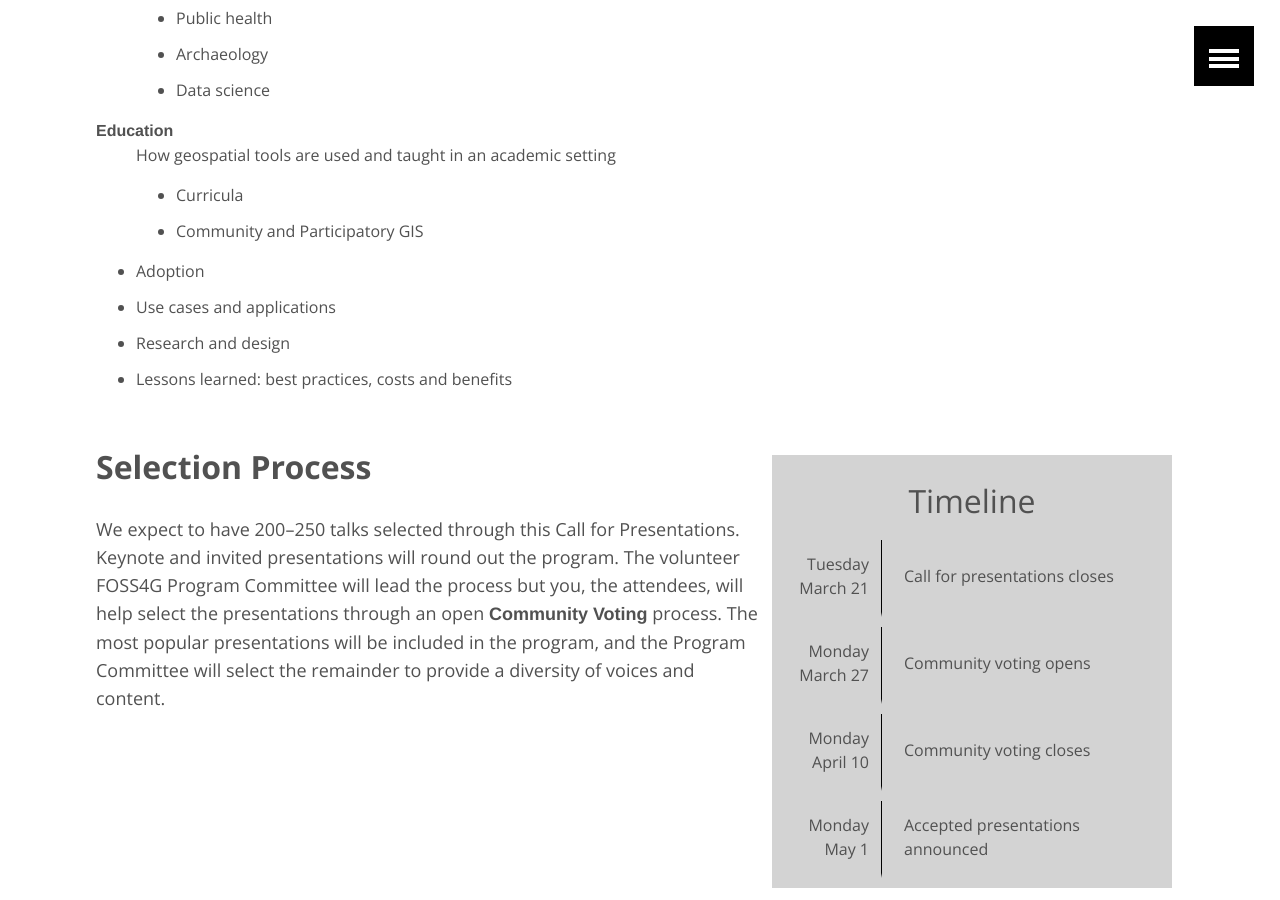
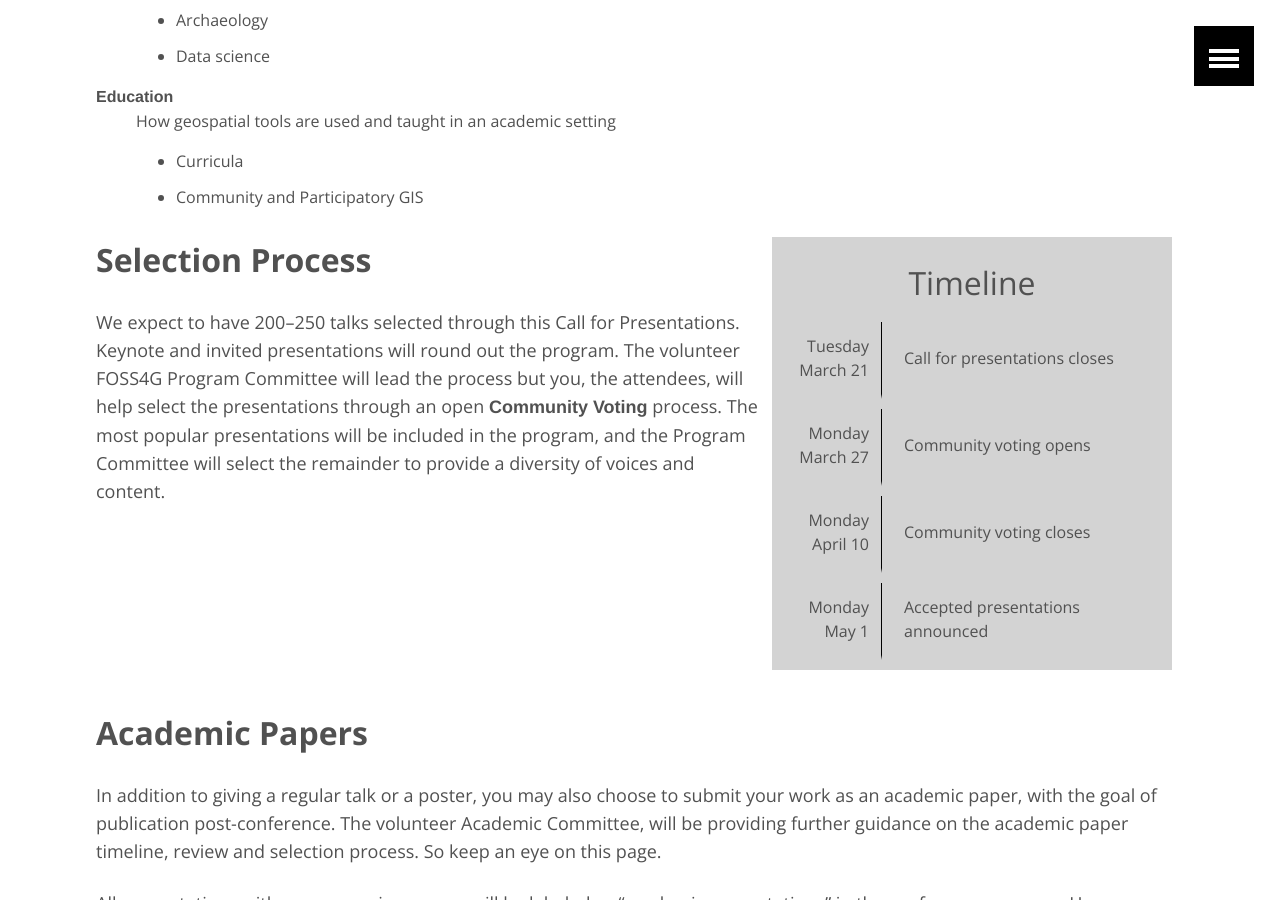
Before and after one commit to AvidGeo/foss4g2017-dev, a Jekyll site: the page built from call-for-presentations/index.html, in a window 1280 px wide and 900 px high, scrolled down 2231 px. Built offline with Jekyll 4.4.1, drawn with Linux system fonts in a browser that asks for light colours.

Commit message:
MT updates to call for presentation

```diff
--- a/call-for-presentations/index.html
+++ b/call-for-presentations/index.html
@@ -5,10 +5,9 @@
   feature: boston-map.png
 ---
 <div class="sections">
-
     <a href="" class="btn">Submit a Presentation (Call not yet open)</a>
     <a href="../workshops" class="btn">Submit a Workshop (Call now open!)</a>
-    <br>
+    <a>&nbsp;</a>
 
     <h1>The importance of answering this call</h1>
     <p>We need your ideas, talents, and insights for the best possible conference!</p>
@@ -16,12 +15,10 @@
     <p>Presentations may be regular talks (20 minutes plus 5 minutes for Q&amp;A), posters, or maps. We expect to have 200–250 talks selected through this call. The selected presentations will be organized into approximately 9 parallel tracks, along with
         a poster and map gallery.</p>
 
-</div>
-<div class="sections">
     <h2>A diverse array of presentations needed</h2>
     <p>The Program Committee is looking for <strong>a variety of different types of stories across a broad range of sectors and industries</strong>. Our program aims to cover the full breadth and depth of geospatial free and open source software as well
-        as the application of FOSS4G technology. During the presentation abstract submittal process you will be asked to tag your abstract in the following ways:
-    </p>
+        as the application of FOSS4G technology. During the presentation abstract submittal process you will be asked to tag your abstract in the following ways:</p>
+
     <h4>The single general topic that best describes your presentation:</h4>
     <ul>
         <li>FOSS4G Software</li>
@@ -30,6 +27,7 @@
         <li>Research</li>
         <li>Lessons learned: best practices, costs and benefits</li>
     </ul>
+
     <h4>The one general theme or application area that best describes your presentation:</h4>
     <dl>
         <dt><strong>FOSS4G Development</strong></dt>
@@ -92,14 +90,7 @@
             </ul>
         </dd>
     </dl>
-    <ul>
-        <li>Adoption</li>
-        <li>Use cases and applications</li>
-        <li>Research and design</li>
-        <li>Lessons learned: best practices, costs and benefits</li>
-    </ul>
-</div>
-<div class="sections">
+
     <table class="tbgrey floatr">
         <tr>
             <td class="tbhead" colspan="2">Timeline</td>
@@ -121,19 +112,21 @@
             <td>Accepted presentations announced</td>
         </tr>
     </table>
+
     <h2>Selection Process</h2>
     <p>We expect to have 200–250 talks selected through this Call for Presentations. Keynote and invited presentations will round out the program. The volunteer FOSS4G Program Committee will lead the process but you, the attendees, will help select the presentations
         through an open <strong>Community Voting</strong> process. The most popular presentations will be included in the program, and the Program Committee will select the remainder to provide a diversity of voices and content.</p>
     <div class="floatc"></div>
-</div>
-<div class="sections">
+
     <h2>Academic Papers</h2>
     <p>In addition to giving a regular talk or a poster, you may also choose to submit your work as an academic paper, with the goal of publication post-conference. The volunteer Academic Committee, will be providing further guidance on the academic paper
         timeline, review and selection process. So keep an eye on this page.</p>
     <p>All presentations with accompanying papers will be labeled as “academic presentations” in the conference program. However, these papers will be mixed in with both academic and non-academic presentations based on the presentation themes and topics.
         The Academic Subcommittee will support efforts to get the best papers published in appropriate academic journals and to potentially assemble a conference proceedings.
+
         <h2>Workshops</h2>
         <p>There are two days of workshops prior to the main conference days. These workshops provide many great opportunities for hands on training. <a href="../workshops">The call for workshops has begun</a></p>
+
         <h2>&nbsp;</h2>
         <a href="" class="btn">Submit a Presentation (Call not yet open)</a>
         <a href="../workshops" class="btn">Submit a Workshop (Call now open!)</a>
```
